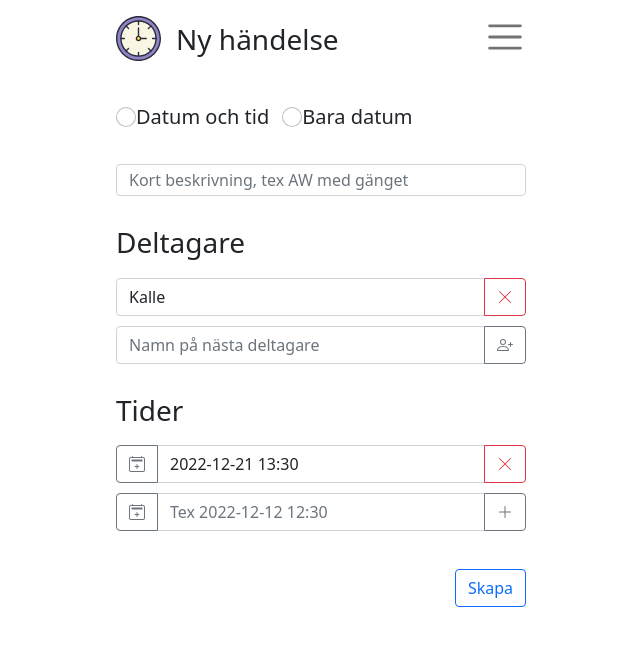
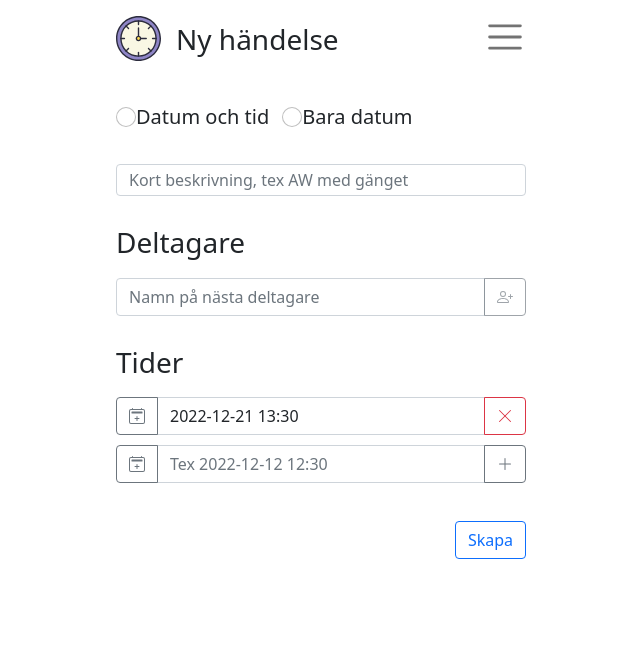
Before and after one commit to alundgren/Irudd.When, a React (Create React App) app in the folder irudd-when-ui/: page / in a window 1280 px wide. Shown: the top 646 px of the page, without its empty margins (319-959 px from the left). Built offline with nearby package versions, Linux system fonts and the light colour scheme.

Commit message:
pick participants done

```diff
--- a/irudd-when-ui/src/components/InputAddonButton.tsx
+++ b/irudd-when-ui/src/components/InputAddonButton.tsx
@@ -1,13 +1,17 @@
+import { SyntheticEvent } from 'react'
 import IconForButton, { ButtonIconType } from './IconForButton'
 
-export default function InputAddonButton({iconType, buttonType}: InputAddonButtonProperties) {
+export default function InputAddonButton({iconType, buttonType, testId, onClick, isDisabled}: InputAddonButtonProperties) {
     let buttonClasses = `btn btn-outline-${buttonType} d-flex justify-content-center align-items-center`
     return (
-        <button className={buttonClasses} type="button">
+        <button className={buttonClasses} type="button" data-testid={testId} onClick={onClick} disabled={isDisabled}>
             <IconForButton iconType={iconType} />
         </button>)
 }
 
 interface InputAddonButtonProperties extends ButtonIconType {
     buttonType: 'danger' | 'secondary'
+    testId?: string
+    onClick?: (e: SyntheticEvent) => void
+    isDisabled?:boolean
 }
--- a/irudd-when-ui/src/features/createEvent/components/PickEventParticipants.tsx
+++ b/irudd-when-ui/src/features/createEvent/components/PickEventParticipants.tsx
@@ -1,3 +1,7 @@
+import { SyntheticEvent } from 'react';
+import { useDispatch } from 'react-redux';
+import { useSelector } from 'react-redux'
+import { addParticipant, CreateEventState, removeParticipant, setNewParticipantName } from '../createEventSlice'
 import InputAddonButton from './../../../components/InputAddonButton'
 
 let containerStyle = {
@@ -5,16 +9,40 @@ let containerStyle = {
 }
 
 function PickEventParticipants() {
+    const participants = useSelector((x : { createEvent: CreateEventState }) => x.createEvent.participants);
+    const newParticipantName = useSelector((x : { createEvent: CreateEventState }) => x.createEvent.newParticipantName);
+    const dispatch = useDispatch();
+
+    const onRemoveParticipant = (id: string, evt: SyntheticEvent) => {
+        dispatch(removeParticipant(id));
+    };
+
+    const onAddParticipant = (evt: SyntheticEvent) => {
+        dispatch(setNewParticipantName(''));
+        dispatch(addParticipant(newParticipantName));
+    };
+
+    const onNewParticipantNameChanged = (evt : React.ChangeEvent<HTMLInputElement>) => {
+        dispatch(setNewParticipantName(evt.currentTarget.value));
+    };
+
+    let participantElements = participants.map(x => (
+        <div className="input-group" data-testid="participantContainer">
+            <input type="text" className="form-control" value={x.name} />
+            <InputAddonButton iconType='removePerson' buttonType='danger' onClick={(e) => onRemoveParticipant(x.id, e)}
+                testId="removeButton" />
+         </div>
+    ));
+
     return (
         <div className="d-flex flex-column" style={containerStyle}>
             <h3>Deltagare</h3>
+            {participantElements}
             <div className="input-group">
-                <input type="text" className="form-control" value="Kalle" />
-                <InputAddonButton iconType='removePerson' buttonType='danger' />
-            </div>
-            <div className="input-group">
-                <input type="text" className="form-control" placeholder="Namn på nästa deltagare" />
-                <InputAddonButton iconType='addPerson' buttonType='secondary' />
+                <input type="text" className="form-control" placeholder="Namn på nästa deltagare"
+                    data-testid="addInput" value={newParticipantName} onChange={onNewParticipantNameChanged} />
+                <InputAddonButton iconType='addPerson' buttonType='secondary'
+                    testId="addButton" onClick={onAddParticipant} isDisabled={!newParticipantName} />
             </div>
         </div>
     )
--- a/irudd-when-ui/src/features/createEvent/createEventSlice.ts
+++ b/irudd-when-ui/src/features/createEvent/createEventSlice.ts
@@ -4,6 +4,7 @@ import { DateTime } from 'luxon'
 export interface CreateEventState {
     description: string
     dateOnly: boolean
+    newParticipantName: string
     participants: EventParticipant[]
     dates: EventDate[]
 }
@@ -19,9 +20,10 @@ interface EventDate {
 }
 
 //6 char random string of lower chase chars and ints
-const generateItemId = () => Math.random().toString(36).substring(2, 8)
+const generateItemId = () => Math.random().toString(36).substring(2, 8);
 
 const initialState : CreateEventState = {
+    newParticipantName: '',
     description: '',
     dateOnly: true,
     participants: [],
@@ -40,10 +42,10 @@ const createEventSlice = createSlice({
             state.participants.push({
                 id: generateItemId(),
                 name: action.payload
-             })
+             });
         },
         removeParticipant(state, action: PayloadAction<string>) {
-            state.participants = state.participants.filter(x => x.id !== action.payload)
+            state.participants = state.participants.filter(x => x.id !== action.payload);
         },
         addDate(state, action: PayloadAction<DateTime>) {
             state.dates.push({
@@ -52,13 +54,16 @@ const createEventSlice = createSlice({
              })
         },
         removeDate(state, action: PayloadAction<string>) {
-            state.dates = state.dates.filter(x => x.id !== action.payload)
+            state.dates = state.dates.filter(x => x.id !== action.payload);
         },
         setDescription(state, action: PayloadAction<string>) {
-            state.description = action.payload
+            state.description = action.payload;
+        },
+        setNewParticipantName(state, action: PayloadAction<string>) {
+            state.newParticipantName = action.payload;
         }
     }
 })
 
-export const { addParticipant, addDate, removeParticipant, removeDate, setDescription } = createEventSlice.actions
+export const { addParticipant, addDate, removeParticipant, removeDate, setDescription, setNewParticipantName } = createEventSlice.actions
 export const createEventSliceReducer = createEventSlice.reducer
```
Also changed, not shown: 2 other files (tests, documents, lock files or other folders).
